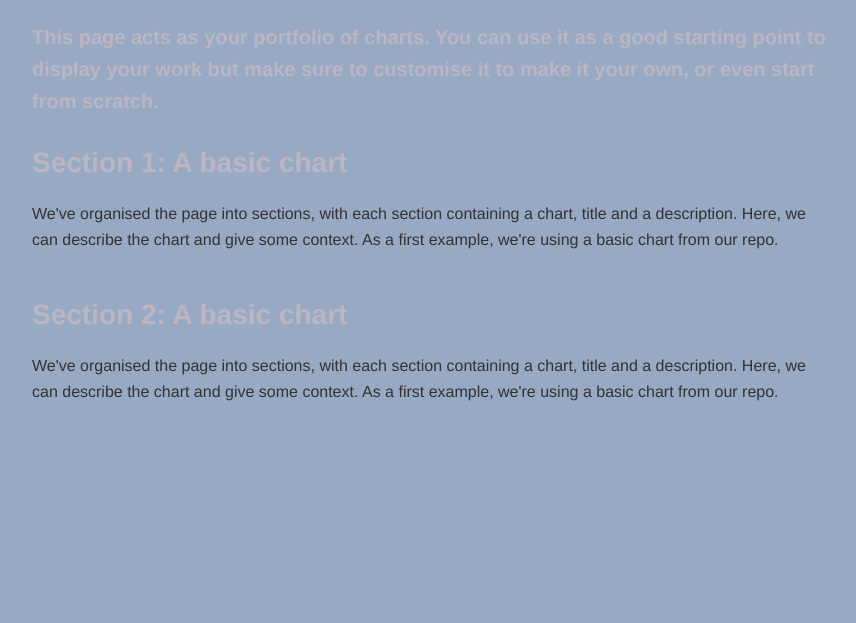
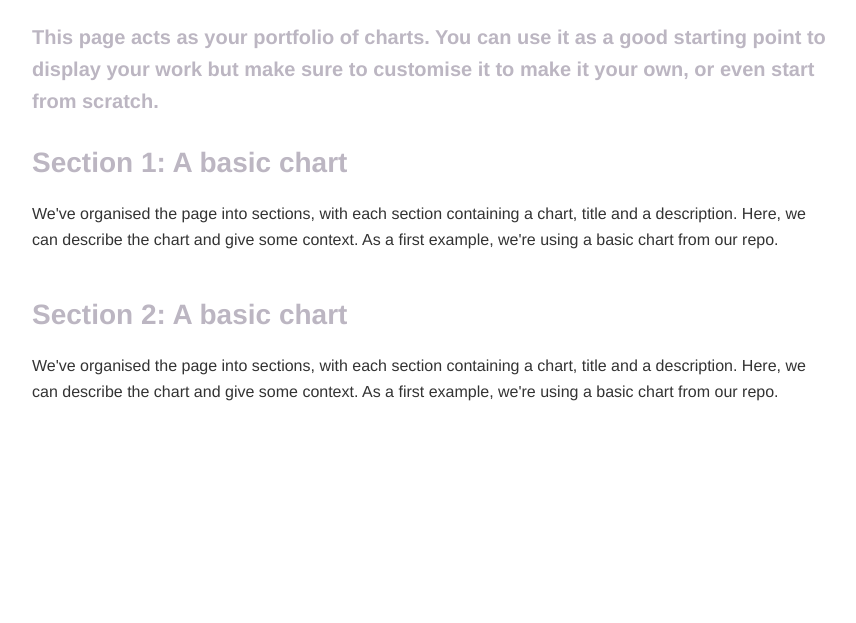
Before and after one commit to tpunamiya/tpunamiya.github.io, a plain HTML site: page index.html in a window 1280 px wide. Shown: the part 177-800 px from the top of the page, without its empty margins (208-1064 px from the left). Drawn offline with Linux system fonts and the light colour scheme; a script that the page names is missing.

Commit message:
Update Example3.css

```diff
--- a/Example3.css
+++ b/Example3.css
@@ -11,7 +11,7 @@ body { /* We can style any HTML element by using its name - here we're styling t
   color: #333;
   line-height: 1.6;
   /* we want a white page, that's centered and not too wide */
-  background-color: #97a9c3;
+  background-color: white;
   margin:0 auto;
   max-width: 800px;
   padding-top: 60px;
```
